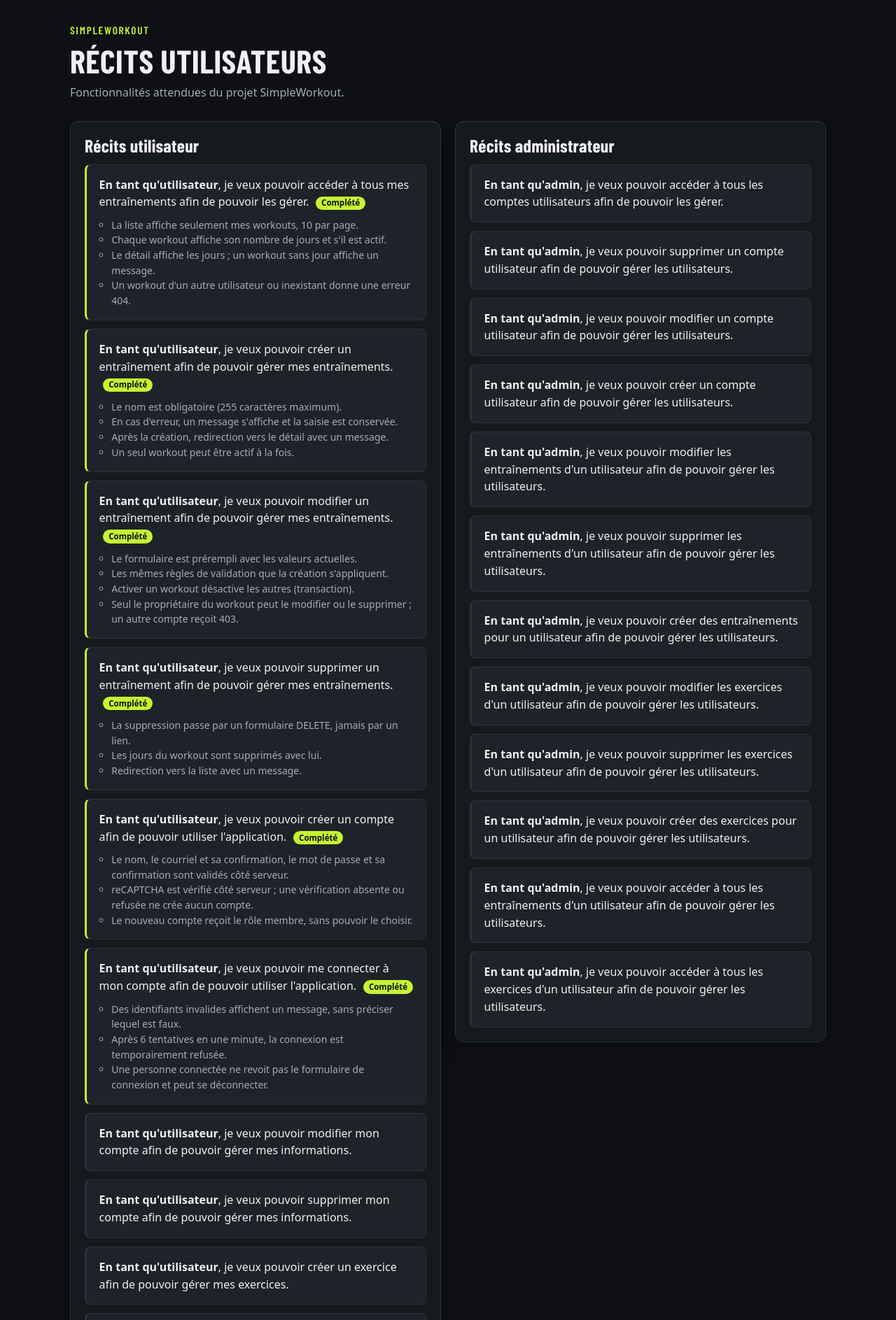
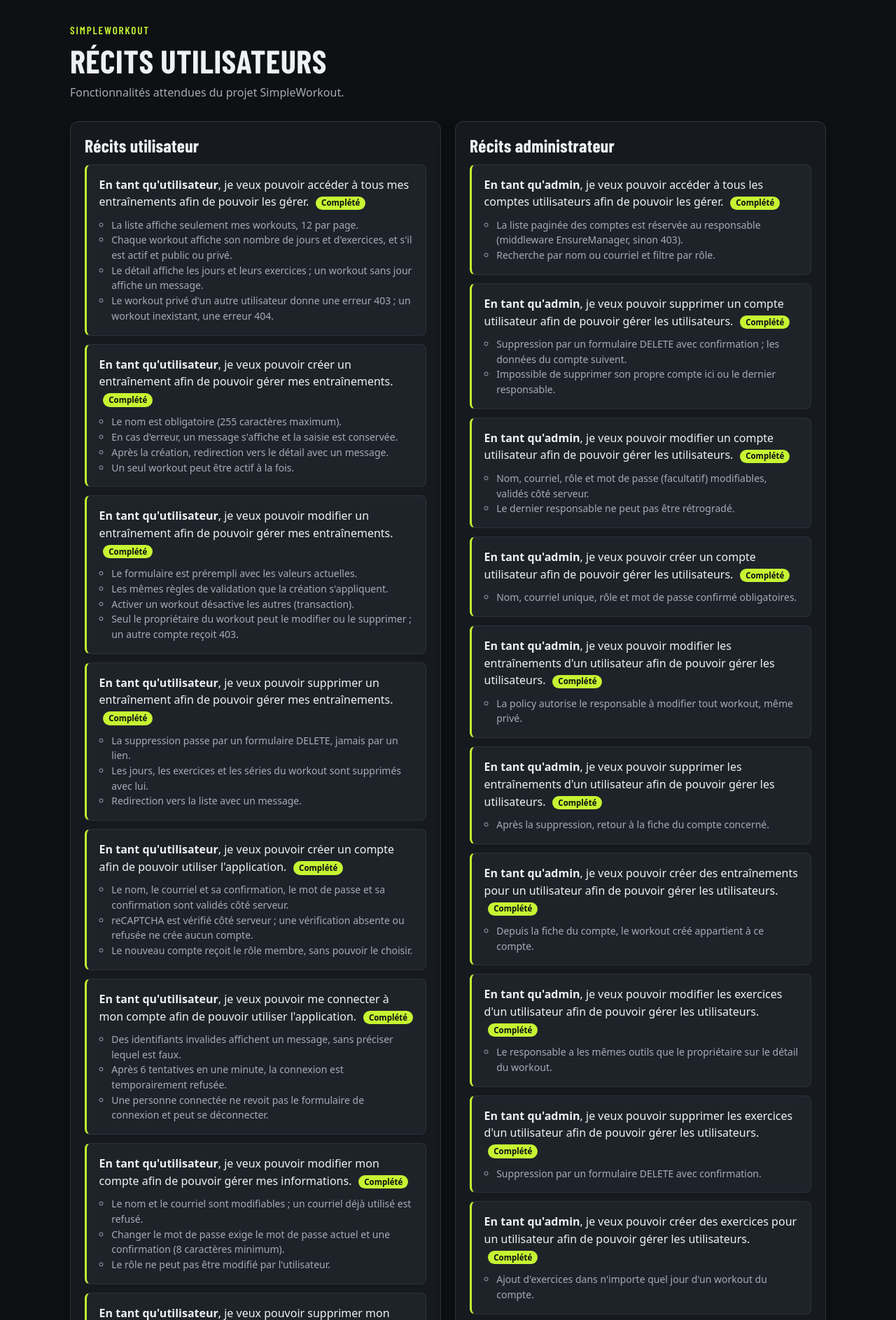
Before and after one commit to loicAubinL/SimpleWorkout_Site, a Laravel app: page /recits in a window 1280 px wide. Shown: the part 65-1952 px from the top of the page at 70% size. Run offline with Laravel 12, Linux system fonts and the light colour scheme.

Commit message:
[Upd] Récits utilisateur et administrateur marqués complétés avec leurs critères
Co-Authored-By: Claude Opus 5.5 <noreply@anthropic.com>

```diff
--- a/resources/views/recits.blade.php
+++ b/resources/views/recits.blade.php
@@ -5,10 +5,10 @@
 @php
 $recitsUtilisateur = [
 ['texte' => 'accéder à tous mes entraînements afin de pouvoir les gérer.', 'complete' => true, 'criteres' => [
-'La liste affiche seulement mes workouts, 10 par page.',
-'Chaque workout affiche son nombre de jours et s\'il est actif.',
-'Le détail affiche les jours ; un workout sans jour affiche un message.',
-'Un workout d\'un autre utilisateur ou inexistant donne une erreur 404.',
+'La liste affiche seulement mes workouts, 12 par page.',
+'Chaque workout affiche son nombre de jours et d\'exercices, et s\'il est actif et public ou privé.',
+'Le détail affiche les jours et leurs exercices ; un workout sans jour affiche un message.',
+'Le workout privé d\'un autre utilisateur donne une erreur 403 ; un workout inexistant, une erreur 404.',
 ]],
 ['texte' => 'créer un entraînement afin de pouvoir gérer mes entraînements.', 'complete' => true, 'criteres' => [
 'Le nom est obligatoire (255 caractères maximum).',
@@ -24,7 +24,7 @@ $recitsUtilisateur = [
 ]],
 ['texte' => 'supprimer un entraînement afin de pouvoir gérer mes entraînements.', 'complete' => true, 'criteres' => [
 'La suppression passe par un formulaire DELETE, jamais par un lien.',
-'Les jours du workout sont supprimés avec lui.',
+'Les jours, les exercices et les séries du workout sont supprimés avec lui.',
 'Redirection vers la liste avec un message.',
 ]],
 ['texte' => 'créer un compte afin de pouvoir utiliser l\'application.', 'complete' => true, 'criteres' => [
@@ -37,27 +37,78 @@ $recitsUtilisateur = [
 'Après 6 tentatives en une minute, la connexion est temporairement refusée.',
 'Une personne connectée ne revoit pas le formulaire de connexion et peut se déconnecter.',
 ]],
-['texte' => 'modifier mon compte afin de pouvoir gérer mes informations.', 'complete' => false, 'criteres' => []],
-['texte' => 'supprimer mon compte afin de pouvoir gérer mes informations.', 'complete' => false, 'criteres' => []],
-['texte' => 'créer un exercice afin de pouvoir gérer mes exercices.', 'complete' => false, 'criteres' => []],
-['texte' => 'modifier un exercice afin de pouvoir gérer mes exercices.', 'complete' => false, 'criteres' => []],
-['texte' => 'supprimer un exercice afin de pouvoir gérer mes exercices.', 'complete' => false, 'criteres' => []],
-['texte' => 'accéder à tous mes exercices afin de pouvoir gérer mes exercices.', 'complete' => false, 'criteres' => []],
+['texte' => 'modifier mon compte afin de pouvoir gérer mes informations.', 'complete' => true, 'criteres' => [
+'Le nom et le courriel sont modifiables ; un courriel déjà utilisé est refusé.',
+'Changer le mot de passe exige le mot de passe actuel et une confirmation (8 caractères minimum).',
+'Le rôle ne peut pas être modifié par l\'utilisateur.',
+]],
+['texte' => 'supprimer mon compte afin de pouvoir gérer mes informations.', 'complete' => true, 'criteres' => [
+'La suppression exige le mot de passe actuel et une confirmation.',
+'Les workouts, exercices, séries et sauvegardes du compte sont supprimés avec lui.',
+'La personne est déconnectée ; le dernier responsable ne peut pas supprimer son compte.',
+]],
+['texte' => 'créer un exercice afin de pouvoir gérer mes exercices.', 'complete' => true, 'criteres' => [
+'Un exercice appartient à un jour d\'un de mes workouts.',
+'Nom, séries et répétitions obligatoires ; charge, repos, RIR et notes facultatifs, validés côté serveur.',
+'Seul le propriétaire du workout peut ajouter un exercice ; un autre compte reçoit 403.',
+]],
+['texte' => 'modifier un exercice afin de pouvoir gérer mes exercices.', 'complete' => true, 'criteres' => [
+'Le formulaire est prérempli et applique les mêmes validations que la création.',
+'L\'ordre des exercices d\'un jour peut être changé (monter / descendre).',
+'Seul le propriétaire du workout peut le modifier ; un autre compte reçoit 403.',
+]],
+['texte' => 'supprimer un exercice afin de pouvoir gérer mes exercices.', 'complete' => true, 'criteres' => [
+'La suppression passe par un formulaire DELETE avec confirmation.',
+'Les séries enregistrées de l\'exercice sont supprimées avec lui.',
+'Seul le propriétaire du workout peut le supprimer ; un autre compte reçoit 403.',
+]],
+['texte' => 'accéder à tous mes exercices afin de pouvoir gérer mes exercices.', 'complete' => true, 'criteres' => [
+'Le détail d\'un workout affiche chaque jour et ses exercices (séries × répétitions, charge, repos, RIR).',
+'L\'historique liste les exercices suivis avec leur record ; chaque exercice a sa page de progression.',
+'La recherche de mes workouts trouve aussi un workout par le nom d\'un exercice.',
+]],
 ];
 
 $recitsAdmin = [
-'accéder à tous les comptes utilisateurs afin de pouvoir les gérer.',
-'supprimer un compte utilisateur afin de pouvoir gérer les utilisateurs.',
-'modifier un compte utilisateur afin de pouvoir gérer les utilisateurs.',
-'créer un compte utilisateur afin de pouvoir gérer les utilisateurs.',
-'modifier les entraînements d\'un utilisateur afin de pouvoir gérer les utilisateurs.',
-'supprimer les entraînements d\'un utilisateur afin de pouvoir gérer les utilisateurs.',
-'créer des entraînements pour un utilisateur afin de pouvoir gérer les utilisateurs.',
-'modifier les exercices d\'un utilisateur afin de pouvoir gérer les utilisateurs.',
-'supprimer les exercices d\'un utilisateur afin de pouvoir gérer les utilisateurs.',
-'créer des exercices pour un utilisateur afin de pouvoir gérer les utilisateurs.',
-'accéder à tous les entraînements d\'un utilisateur afin de pouvoir gérer les utilisateurs.',
-'accéder à tous les exercices d\'un utilisateur afin de pouvoir gérer les utilisateurs.',
+['texte' => 'accéder à tous les comptes utilisateurs afin de pouvoir les gérer.', 'complete' => true, 'criteres' => [
+'La liste paginée des comptes est réservée au responsable (middleware EnsureManager, sinon 403).',
+'Recherche par nom ou courriel et filtre par rôle.',
+]],
+['texte' => 'supprimer un compte utilisateur afin de pouvoir gérer les utilisateurs.', 'complete' => true, 'criteres' => [
+'Suppression par un formulaire DELETE avec confirmation ; les données du compte suivent.',
+'Impossible de supprimer son propre compte ici ou le dernier responsable.',
+]],
+['texte' => 'modifier un compte utilisateur afin de pouvoir gérer les utilisateurs.', 'complete' => true, 'criteres' => [
+'Nom, courriel, rôle et mot de passe (facultatif) modifiables, validés côté serveur.',
+'Le dernier responsable ne peut pas être rétrogradé.',
+]],
+['texte' => 'créer un compte utilisateur afin de pouvoir gérer les utilisateurs.', 'complete' => true, 'criteres' => [
+'Nom, courriel unique, rôle et mot de passe confirmé obligatoires.',
+]],
+['texte' => 'modifier les entraînements d\'un utilisateur afin de pouvoir gérer les utilisateurs.', 'complete' => true, 'criteres' => [
+'La policy autorise le responsable à modifier tout workout, même privé.',
+]],
+['texte' => 'supprimer les entraînements d\'un utilisateur afin de pouvoir gérer les utilisateurs.', 'complete' => true, 'criteres' => [
+'Après la suppression, retour à la fiche du compte concerné.',
+]],
+['texte' => 'créer des entraînements pour un utilisateur afin de pouvoir gérer les utilisateurs.', 'complete' => true, 'criteres' => [
+'Depuis la fiche du compte, le workout créé appartient à ce compte.',
+]],
+['texte' => 'modifier les exercices d\'un utilisateur afin de pouvoir gérer les utilisateurs.', 'complete' => true, 'criteres' => [
+'Le responsable a les mêmes outils que le propriétaire sur le détail du workout.',
+]],
+['texte' => 'supprimer les exercices d\'un utilisateur afin de pouvoir gérer les utilisateurs.', 'complete' => true, 'criteres' => [
+'Suppression par un formulaire DELETE avec confirmation.',
+]],
+['texte' => 'créer des exercices pour un utilisateur afin de pouvoir gérer les utilisateurs.', 'complete' => true, 'criteres' => [
+'Ajout d\'exercices dans n\'importe quel jour d\'un workout du compte.',
+]],
+['texte' => 'accéder à tous les entraînements d\'un utilisateur afin de pouvoir gérer les utilisateurs.', 'complete' => true, 'criteres' => [
+'La fiche du compte liste tous ses workouts, publics et privés.',
+]],
+['texte' => 'accéder à tous les exercices d\'un utilisateur afin de pouvoir gérer les utilisateurs.', 'complete' => true, 'criteres' => [
+'Le détail de chaque workout du compte affiche ses jours et ses exercices.',
+]],
 ];
 @endphp
 
@@ -96,7 +147,19 @@ $recitsAdmin = [
         <h2>Récits administrateur</h2>
         <ul class="liste-recits">
             @foreach ($recitsAdmin as $recit)
-            <li><strong>En tant qu'admin</strong>, je veux pouvoir {{ $recit }}</li>
+            <li class="{{ $recit['complete'] ? 'recit-complete' : '' }}">
+                <strong>En tant qu'admin</strong>, je veux pouvoir {{ $recit['texte'] }}
+                @if ($recit['complete'])
+                <span class="badge-complete">Complété</span>
+                @endif
+                @if ($recit['criteres'])
+                <ul class="criteres">
+                    @foreach ($recit['criteres'] as $critere)
+                    <li>{{ $critere }}</li>
+                    @endforeach
+                </ul>
+                @endif
+            </li>
             @endforeach
         </ul>
     </div>
```
